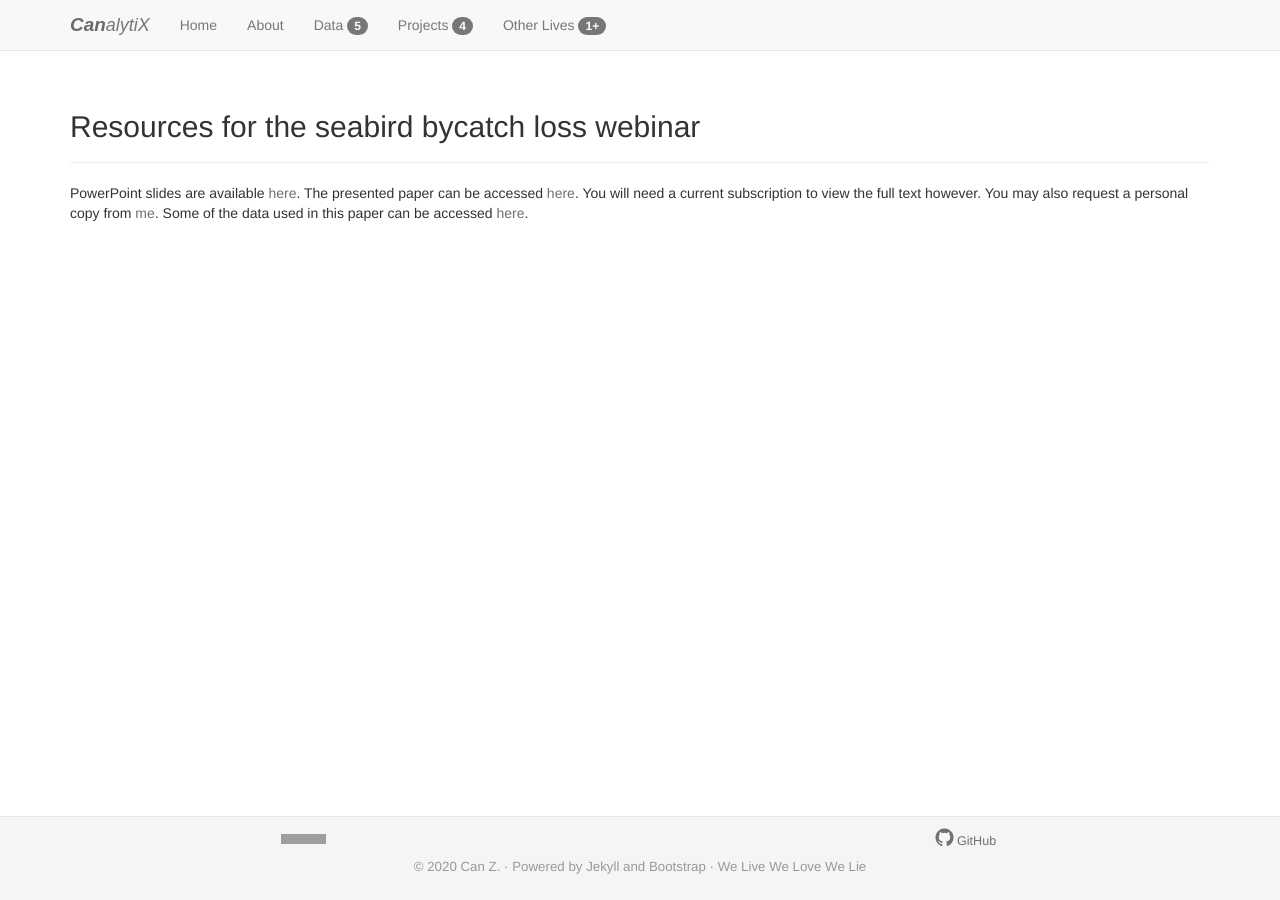
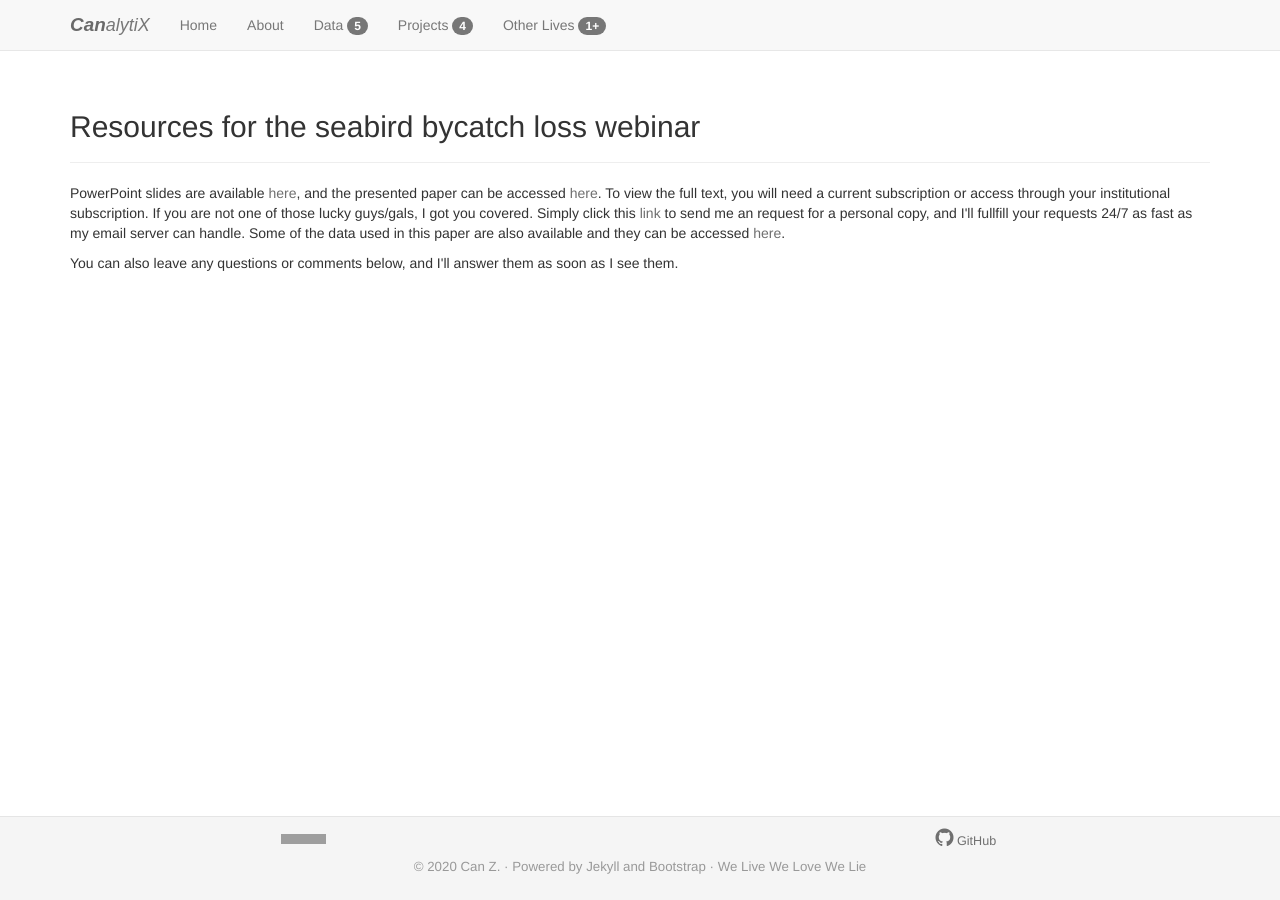
Before and after one commit to HVoltBb/HVoltBb.github.io, a Jekyll site: the page built from random/things/onenoaa20200715.html, in a window 1280 px wide. Built offline with Jekyll 4.4.1, drawn with Linux system fonts in a browser that asks for light colours; comment, search, counter and statistics services are not loaded; grey boxes are pictures that could not be loaded.

Commit message:
Update onenoaa20200715.html

```diff
--- a/random/things/onenoaa20200715.html
+++ b/random/things/onenoaa20200715.html
@@ -11,5 +11,6 @@
 	<h2>Resources for the seabird bycatch loss webinar</h2>
 </div>
 <div>
-	<p>PowerPoint slides are available <a href = "">here</a>. The presented paper can be accessed <a href="https://www.sciencedirect.com/science/article/pii/S0006320719317653">here</a>. You will need a current subscription to view the full text however. You may also request a personal copy from <a href='mailto:eidotog@gmail.com?subject=ONENOAA%20webinar%20paper%20request?body=Please%20leave%20the%20body%20blank.%20This%20email%20is%20not%20monitored.'>me</a>. Some of the data used in this paper can be accessed <a href="https://hvoltbb.github.io/data/">here</a>.</p>
+	<p>PowerPoint slides are available <a href = "">here</a>, and the presented paper can be accessed <a href="https://www.sciencedirect.com/science/article/pii/S0006320719317653">here</a>. To view the full text, you will need a current subscription or access through your institutional subscription. If you are not one of those lucky guys/gals, I got you covered. Simply click this <a href='mailto:eidotog@gmail.com?subject=XxBIRDLOSS2020xX&body=Please%20do%20not%20modify%20the%20subject%20line.%20That%20is%20your%20magic%20code%20to%0get%20what%20you%want.%20This%20email%20is%20not%20monitored%20and%20will%20be%20deleted%20upon%20receipt.'>link</a> to send me an request for a personal copy, and I'll fullfill your requests 24/7 as fast as my email server can handle. Some of the data used in this paper are also available and they can be accessed <a href="https://hvoltbb.github.io/data/">here</a>.</p>
+	<p>You can also leave any questions or comments below, and I'll answer them as soon as I see them.</p>
 </div>
```
